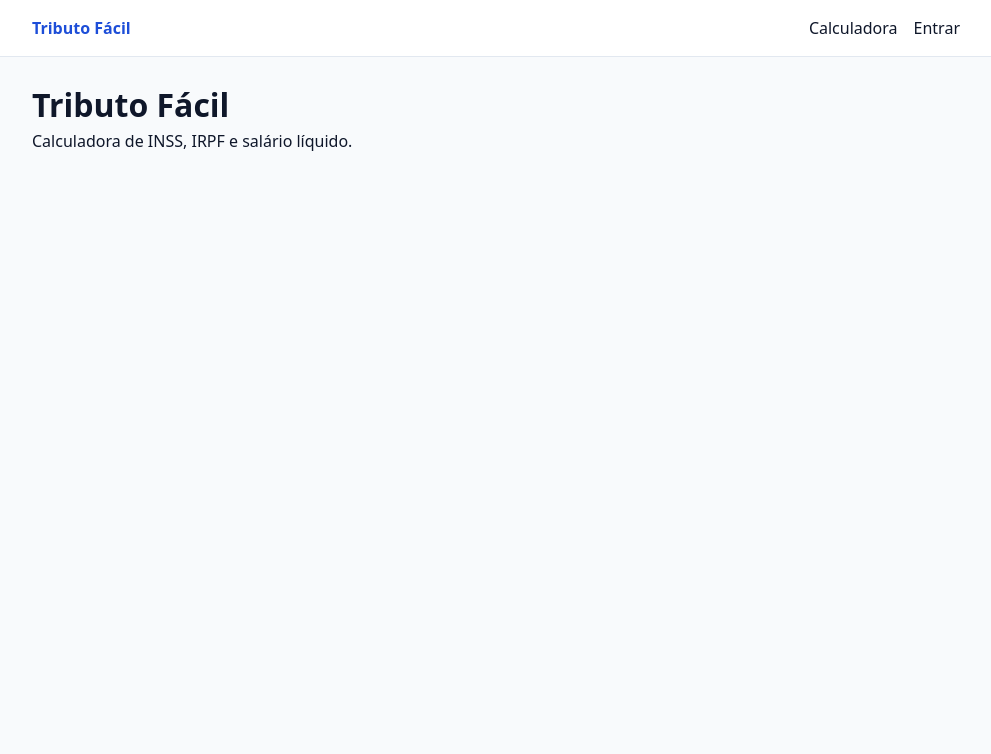
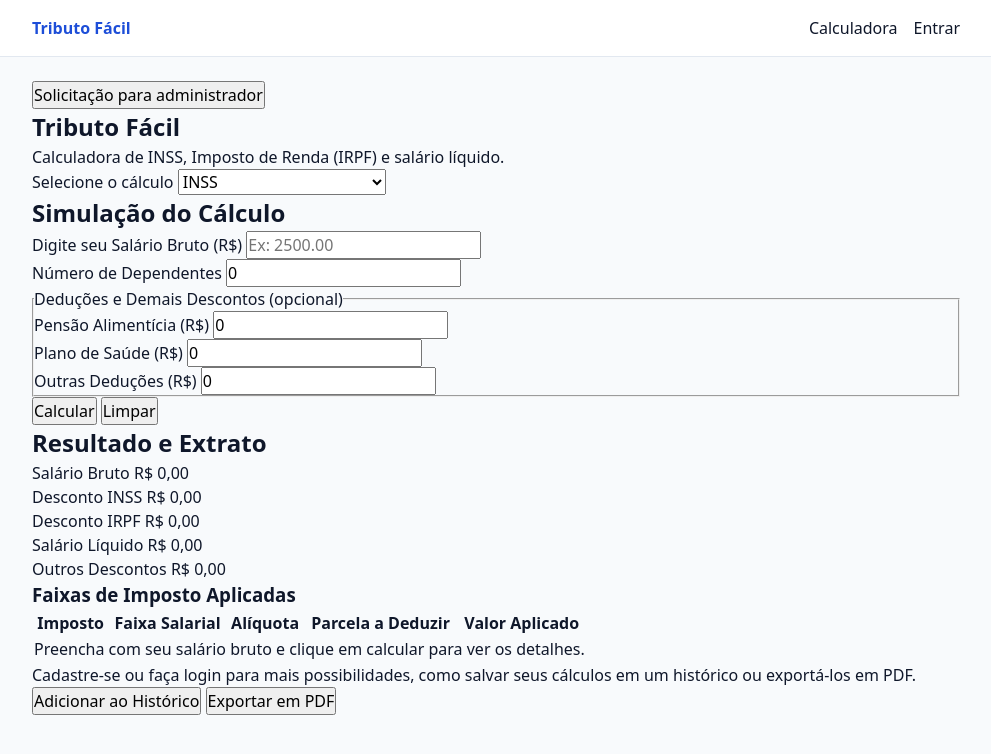
Before and after one commit to JVverissimo/web_26.2, a website built with Vite: page frontend/index.html in a window 1280 px wide. Shown: the whole page, without its empty margins (144-1135 px from the left). Built offline with nearby package versions, Linux system fonts and the light colour scheme.

Commit message:
feat(html): estrutura da página inicial da calculadora

```diff
--- a/frontend/index.html
+++ b/frontend/index.html
@@ -7,12 +7,183 @@
   </head>
   <body>
     <header id="navbar"></header>
+
     <main class="container">
-      <h1>Tributo Fácil</h1>
-      <p>Calculadora de INSS, IRPF e salário líquido.</p>
-      <section id="calculadora"></section>
-      <section id="extrato"></section>
+      <div class="barra-superior">
+        <button type="button" id="btn-solicitar-admin" class="btn-link">
+          Solicitação para administrador
+        </button>
+      </div>
+
+      <section class="resume">
+        <h1>Tributo Fácil</h1>
+        <p>Calculadora de INSS, Imposto de Renda (IRPF) e salário líquido.</p>
+      </section>
+
+      <div class="seletor-calculo">
+        <label for="tipo-calculo">Selecione o cálculo</label>
+        <select id="tipo-calculo" name="tipo_calculo" form="form-calculadora">
+          <option value="inss">INSS</option>
+          <option value="irpf">Imposto de Renda (IRPF)</option>
+          <option value="salario-liquido">Salário Líquido</option>
+        </select>
+      </div>
+
+      <div class="painel-calculadora">
+        <section id="titulo-calculadora" aria-labelledby="titulo-calculadora">
+          <h2 id="titulo-calculadora">Simulação do Cálculo</h2>
+
+          <form id="form-calculadora">
+            <div class="form-grid">
+              <div class="form-group">
+                <label for="salario-bruto">Digite seu Salário Bruto (R$)</label>
+                <input
+                  type="number"
+                  id="salario-bruto"
+                  name="salario-bruto"
+                  min="0"
+                  step="0.01"
+                  placeholder="Ex: 2500.00"
+                  required
+                />
+              </div>
+
+              <div class="form-group">
+                <label for="numero-dependentes">Número de Dependentes</label>
+                <input
+                  type="number"
+                  id="numero-dependentes"
+                  name="numero-dependentes"
+                  min="0"
+                  step="1"
+                  value="0"
+                />
+              </div>
+            </div>
+
+            <fieldset class="grupo-deducoes">
+              <legend>Deduções e Demais Descontos (opcional)</legend>
+
+              <div class="form-grid">
+                <div class="form-group">
+                  <label for="deducao-pensao">Pensão Alimentícia (R$)</label>
+                  <input
+                    type="number"
+                    id="deducao-pensao"
+                    name="deducao-pensao"
+                    min="0"
+                    step="0.01"
+                    value="0"
+                  />
+                </div>
+
+                <div class="form-group">
+                  <label for="deducao-saude">Plano de Saúde (R$)</label>
+                  <input
+                    type="number"
+                    id="deducao-saude"
+                    name="deducao-saude"
+                    min="0"
+                    step="0.01"
+                    value="0"
+                  />
+                </div>
+
+                <div class="form-group">
+                  <label for="outras-deducoes">Outras Deduções (R$)</label>
+                  <input
+                    type="number"
+                    id="outras-deducoes"
+                    name="outras-deducoes"
+                    min="0"
+                    step="0.01"
+                    value="0"
+                  />
+                </div>
+              </div>
+            </fieldset>
+
+            <div class="form-acoes">
+              <button type="submit" class="btn-primary">Calcular</button>
+              <button type="reset" class="btn-secondary">Limpar</button>
+            </div>
+          </form>
+        </section>
+
+        <section id="extrato" aria-labelledby="titulo-extrato">
+          <h2 id="titulo-extrato">Resultado e Extrato</h2>
+
+          <div class="resumo-valores">
+            <div class="resumo-item">
+              <span>Salário Bruto</span>
+              <output id="result-salario-bruto">R$ 0,00</output>
+            </div>
+
+            <div class="resumo-item">
+              <span>Desconto INSS</span>
+              <output id="result-inss">R$ 0,00</output>
+            </div>
+
+            <div class="resumo-item">
+              <span>Desconto IRPF</span>
+              <output id="result-irpf">R$ 0,00</output>
+            </div>
+
+            <div class="resumo-item">
+              <span>Salário Líquido</span>
+              <output id="result-salario-liquido">R$ 0,00</output>
+            </div>
+
+            <div class="resumo-item">
+              <span>Outros Descontos</span>
+              <output id="result-outros-descontos">R$ 0,00</output>
+            </div>
+          </div>
+
+          <div class="extrato-faixas">
+            <h3>Faixas de Imposto Aplicadas</h3>
+            <table class="tabela-faixas">
+              <thead>
+                <tr>
+                  <th>Imposto</th>
+                  <th>Faixa Salarial</th>
+                  <th>Alíquota</th>
+                  <th>Parcela a Deduzir</th>
+                  <th>Valor Aplicado</th>
+                </tr>
+              </thead>
+              <tbody id="tbody-faixas">
+                <tr>
+                  <td colspan="5">
+                    Preencha com seu salário bruto e clique em calcular para ver
+                    os detalhes.
+                  </td>
+                </tr>
+              </tbody>
+            </table>
+          </div>
+
+          <div class="extrato-rodape">
+            <p id="aviso-visitante" class="aviso-visitante">
+              <a href="/login.html"
+                >Cadastre-se ou faça login para mais possibilidades, como salvar
+                seus cálculos em um histórico ou exportá-los em PDF.</a
+              >
+            </p>
+
+            <div id="acoes-usuario-logado" class="extrato-acoes">
+              <button type="button" id="btn-salvar-extrato" class="btn-primary">
+                Adicionar ao Histórico
+              </button>
+              <button type="button" id="btn-exportar-pdf" class="btn-secondary">
+                Exportar em PDF
+              </button>
+            </div>
+          </div>
+        </section>
+      </div>
     </main>
+
     <script type="module" src="/src/pages/home.ts"></script>
   </body>
 </html>
```
